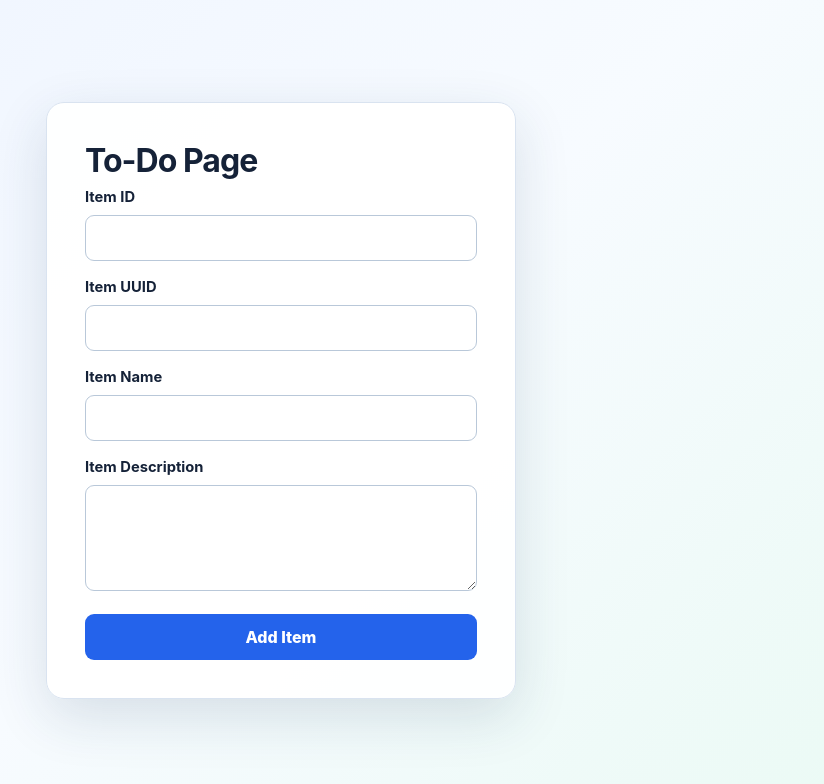
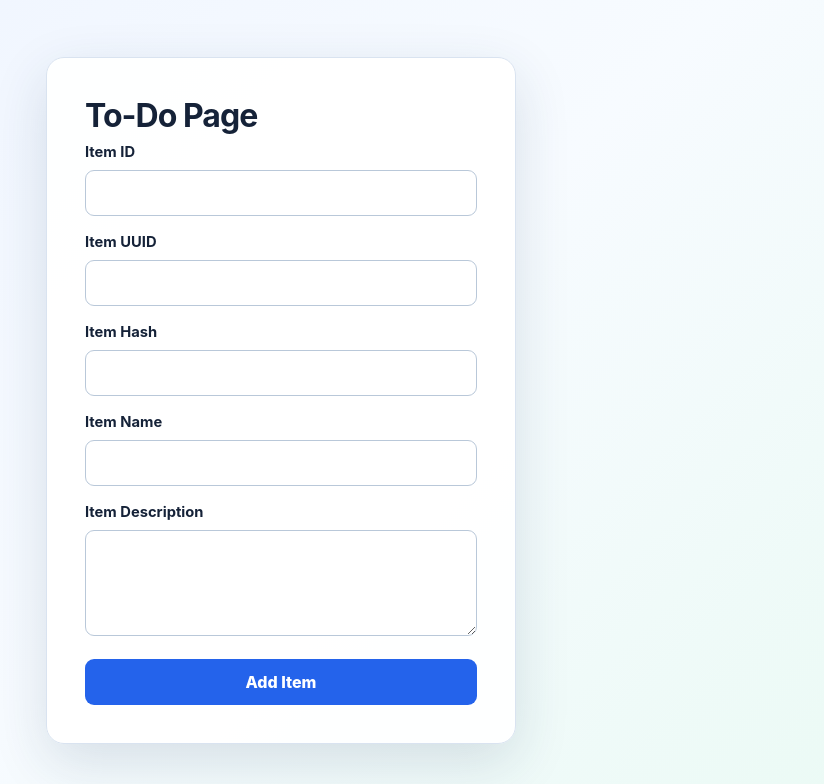
Before and after one commit to RajeshReddy999/Devops-TuteDude-Assignments, a Flask app: page / in a window 1280 px wide. Shown: the top 784 px of the page, without its empty margins (359-1183 px from the left). Run offline with Flask 3, Linux system fonts and the light colour scheme.

Commit message:
Add Item Hash field

```diff
--- a/assignment4/Git_and_GitHub_Rajesh/frontend/templates/index.html
+++ b/assignment4/Git_and_GitHub_Rajesh/frontend/templates/index.html
@@ -17,6 +17,9 @@
       <label for="itemUuid">Item UUID</label>
       <input id="itemUuid" name="itemUuid" required>
 
+      <label for="itemHash">Item Hash</label>
+      <input id="itemHash" name="itemHash" required>
+
       <label for="itemName">Item Name</label>
       <input id="itemName" name="itemName" required>
 
```
